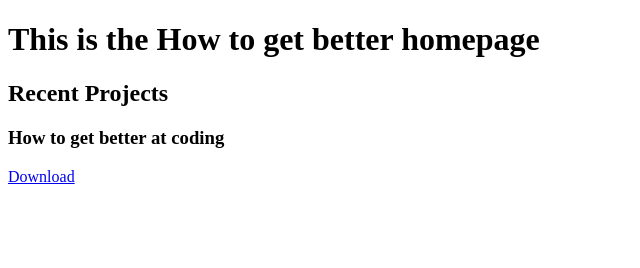
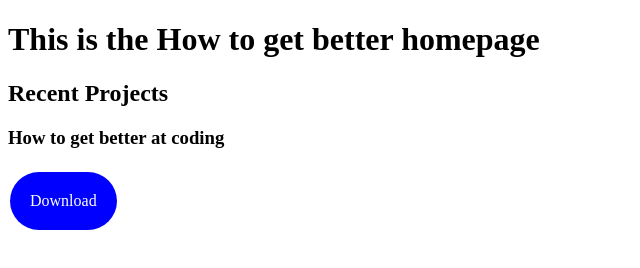
Before and after one commit to Python-Coderss/How-to-get-better, a plain HTML site: page index.html in a window 1280 px wide. Shown: the whole page, without its empty margins (0-640 px from the left). Drawn offline with Linux system fonts and the light colour scheme.

Commit message:
Update index.html

```diff
--- a/index.html
+++ b/index.html
@@ -2,13 +2,28 @@
 <html>
 	<head>
 		<title>How To Get Better Homepage</title>
+		<style>
+			.download {
+  background-color: #0000FF;
+  border: none;
+  color: white;
+  padding: 20px;
+  text-align: center;
+  text-decoration: none;
+  display: inline-block;
+  font-size: 16px;
+  margin: 4px 2px;
+  border-radius: 30px;
+}
+
+		</style>
 	</head>
 	<body>
 		<div>
 			<h1>This is the How to get better homepage</h1>
 			<h2>Recent Projects</h2>
 			<h3>How to get better at coding</h3>
-			<a href="howtogetbetter.pages.dev/HowToGetBetterAtCoding" class="download">Download</a>
+			<a href="https://onedrive.live.com/?authkey=%21AJiOx4Yf6x23Stw&cid=5362191A696A59FF&id=5362191A696A59FF%21132697&parId=5362191A696A59FF%21507&o=OneUp" class="download">Download</a>
 		</div>
 	</body>
 </html>
```
